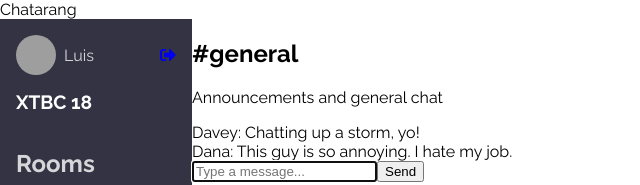
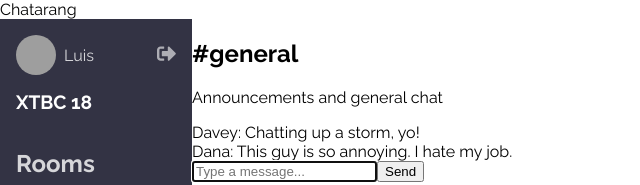
Before and after one commit to LuisR97/chatarang, a React (Create React App) app: page / in a window 1280 px wide. Shown: the top 185 px of the page, without its empty margins (0-640 px from the left). Built offline with nearby package versions, Linux system fonts and the light colour scheme; grey boxes are pictures that could not be loaded.

Commit message:
add SIgnOutButton component

```diff
--- /dev/null
+++ b/src/SignOutButton.js
@@ -0,0 +1,32 @@
+import React from 'react'
+import { StyleSheet, css } from 'aphrodite'
+
+const SignOutButton = () =>
+{
+    return (
+        <button
+        className = {css(styles.button)}>
+          <i className="fas fa-sign-out-alt"></i>
+        </button>
+    )
+}
+
+const styles = StyleSheet.create
+({
+    button :
+    {
+        border: 0,
+        padding: 0,
+        backgroundColor: 'transparent',
+        color: 'rgba(255, 255, 255, 0.6)',
+        fontSize: '1.2rem',
+        transition: 'color 0.25s ease-out',
+        cursor: 'pointer',
+
+        ':hover':
+        {
+            color: 'white',
+        }
+    }
+})
+export default SignOutButton
--- a/src/UserInfo.js
+++ b/src/UserInfo.js
@@ -1,20 +1,19 @@
 import React from 'react'
 import Avatar from './Avatar'
+import SignOutButton from './SignOutButton'
 
-const Userinfo = (props) =>
+const Userinfo = ({ user }) =>
 {
     return (
         <div
         className="UserInfo"
         style={styles.userInfo}
       >
-      <Avatar user = {props.user}/>
+      <Avatar user = {user}/>
         <div style = {styles.user}>
-          {props.user.displayName}
+          {user.displayName}
         </div>
-        <a href="#">
-          <i className="fas fa-sign-out-alt"></i>
-        </a>
+        <SignOutButton />
       </div>
     )
 }
```
